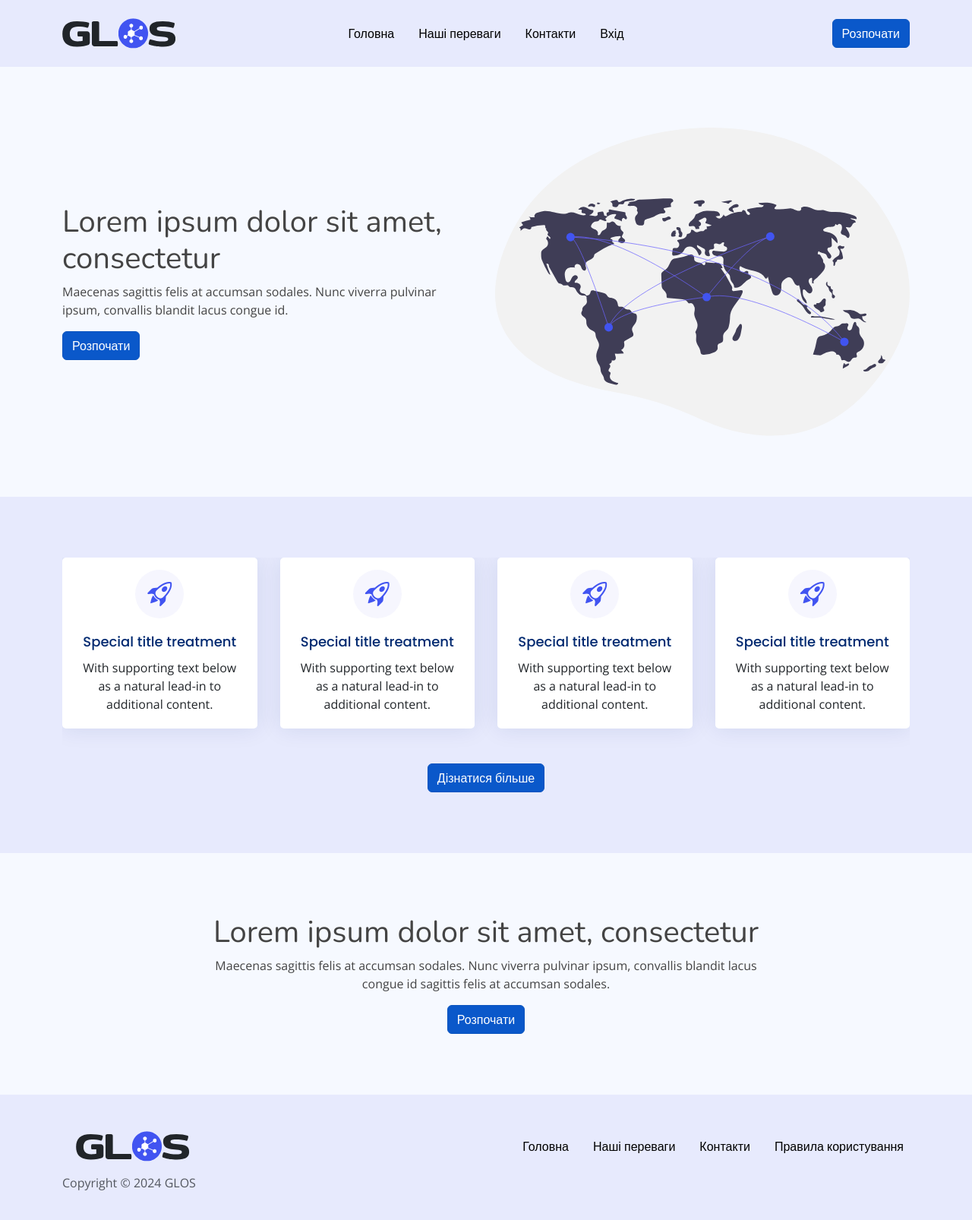
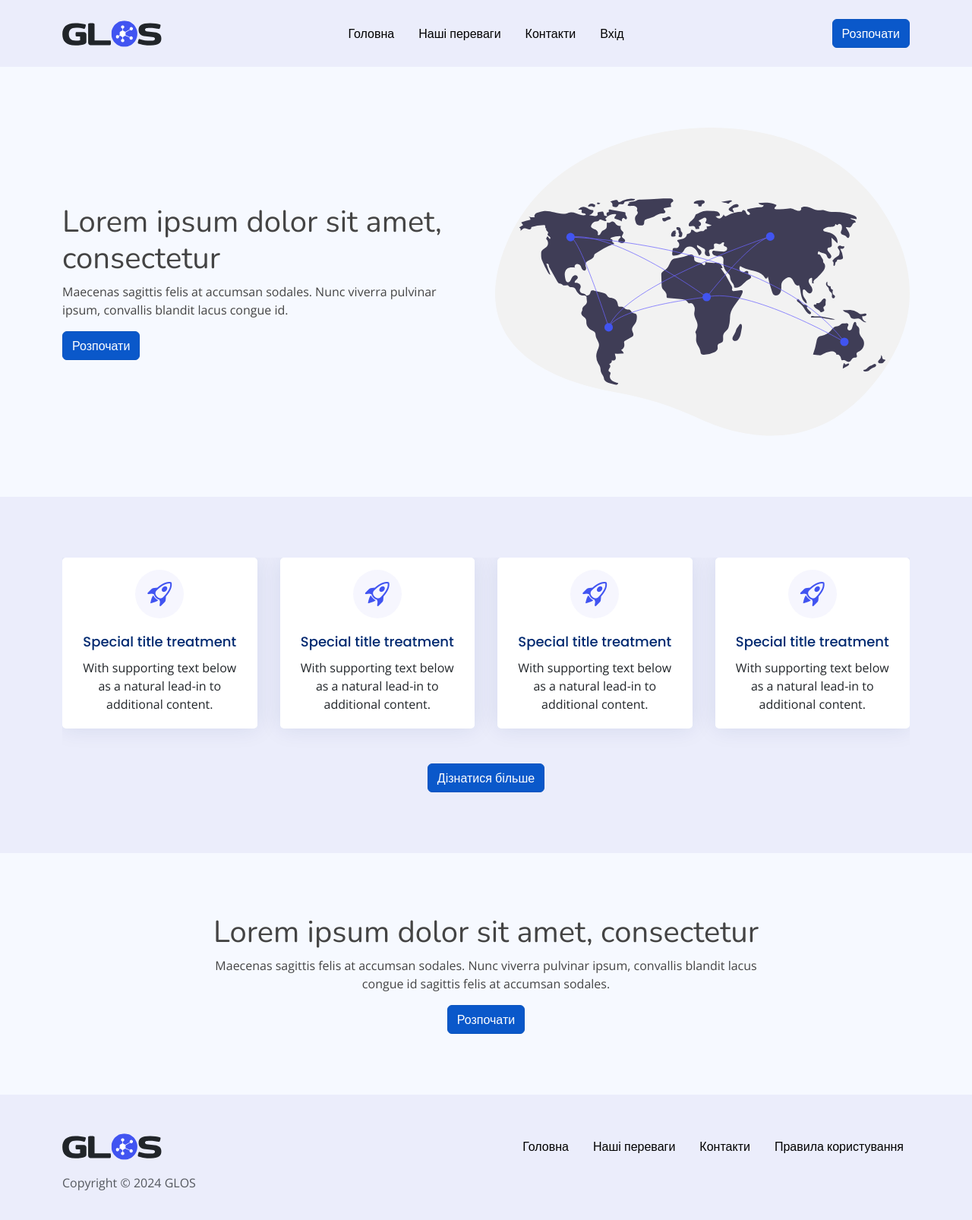
Before and after one commit to illiabazyliv/Glos-backend, a React (Create React App) app in the folder frontend/: page / in a window 1280 px wide. Shown: the top 1606 px of the page at 76% size. Built offline with nearby package versions, Linux system fonts and the light colour scheme.

Commit message:
small css changes

```diff
--- a/frontend/src/assets/css/style.css
+++ b/frontend/src/assets/css/style.css
@@ -2,7 +2,7 @@
 
 :root {
     --accent-color: #4154f1;
-    --accent-muted-color: #e7eafd;
+    --accent-muted-color: #ebedfb;
     --accent-ultra-light-color: #f6f6fe;
 }
 
@@ -11,7 +11,7 @@
 }
 
 .navbar .logo {
-    height: 40px;
+    height: 35px;
     width: auto;
 }
 
--- a/frontend/src/components/Footer/Footer.js
+++ b/frontend/src/components/Footer/Footer.js
@@ -6,7 +6,7 @@ function Footer() {
     <footer className='site-footer accent-bg'>
         <nav className="navbar navbar-expand navbar-light py-5 d-block">
 			<div className="container d-flex flex-wrap justify-content-between">
-                <NavLink to="/" className="d-flex col-12 col-lg-2 justify-content-center align-items-center">
+                <NavLink to="/" className="d-flex col-12 col-lg-2 align-items-center">
                     <Logo className="logo"/>
                 </NavLink>
 
```
